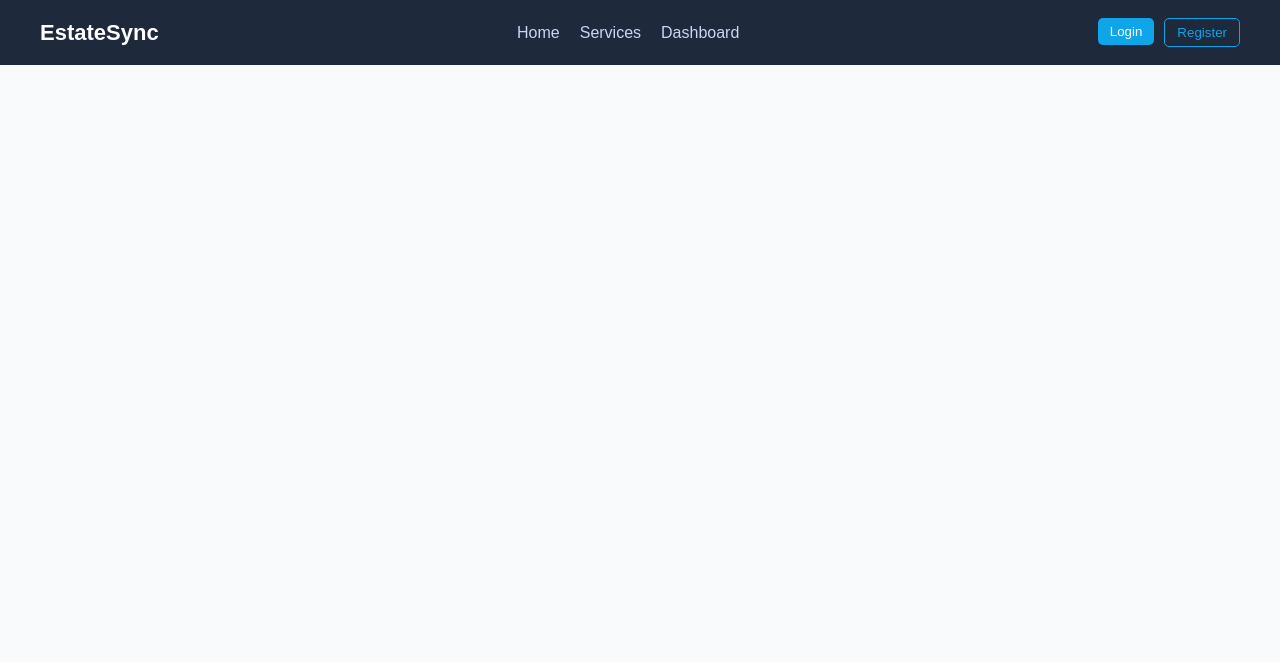
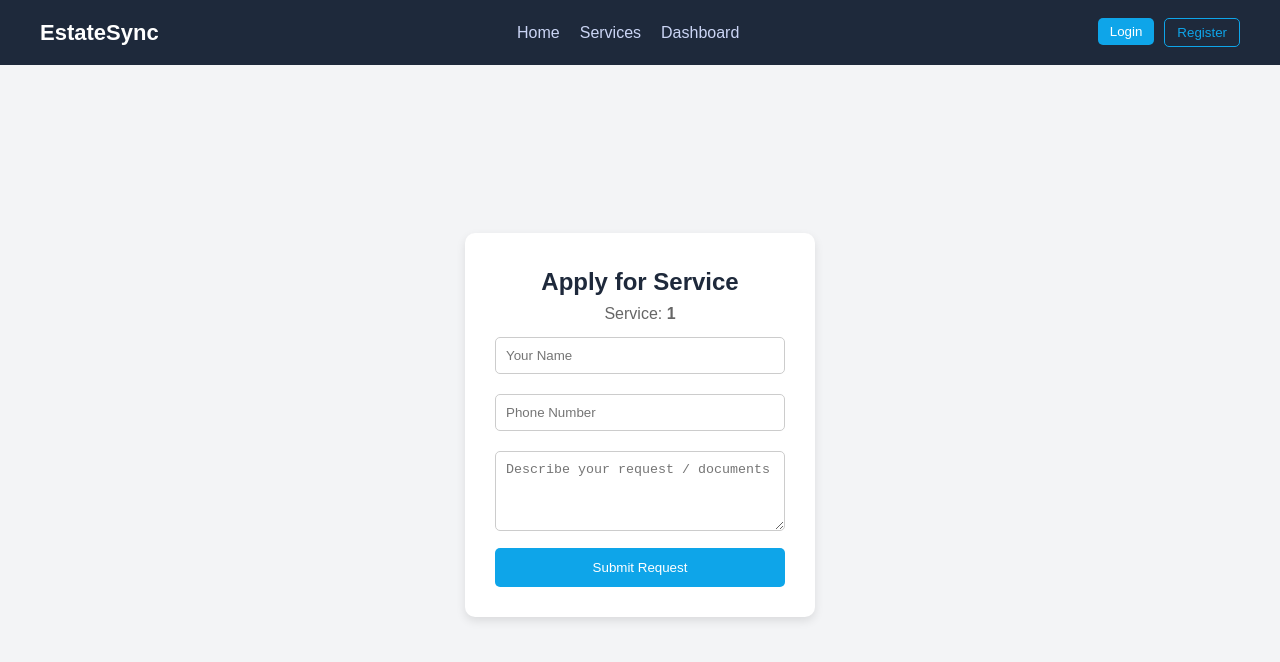
Before and after one commit to ChikkaGulliver/estate-sync, a React (Vite) app: page /service-form/1 in a window 1280 px wide. Shown: the top 662 px of the page. Built offline with nearby package versions, Linux system fonts and the light colour scheme.

Commit message:
updated website

```diff
--- a/src/App.jsx
+++ b/src/App.jsx
@@ -1,35 +1,31 @@
 import { BrowserRouter, Routes, Route } from "react-router-dom";
-import "./App.css";
-
 import Navbar from "./components/Navbar";
 
-// Pages
 import Home from "./pages/Home";
+import Login from "./pages/Login";
+import Register from "./pages/Register";
+import Dashboard from "./pages/Dashboard";
 import Services from "./pages/Services";
 import ServiceForm from "./pages/ServiceForm";
-import Dashboard from "./pages/Dashboard";
 import AgentDashboard from "./pages/AgentDashboard";
-import Login from "./pages/Login";
-import Register from "./pages/Register";
 
 export default function App() {
   return (
     <BrowserRouter>
-
-      {/* NAVBAR */}
       <Navbar />
 
-      {/* ROUTES */}
       <Routes>
         <Route path="/" element={<Home />} />
         <Route path="/services" element={<Services />} />
-        <Route path="/service-form" element={<ServiceForm />} />
+
+        {/* ✅ FIXED ROUTE */}
+        <Route path="/service-form/:id" element={<ServiceForm />} />
+
         <Route path="/dashboard" element={<Dashboard />} />
-        <Route path="/agent-dashboard" element={<AgentDashboard />} />
         <Route path="/login" element={<Login />} />
         <Route path="/register" element={<Register />} />
+        <Route path="/agent" element={<AgentDashboard />} />
       </Routes>
-
     </BrowserRouter>
   );
 }
--- /dev/null
+++ b/src/firebase.js
@@ -0,0 +1,21 @@
+// 🔥 Import Firebase SDKs
+import { initializeApp } from "firebase/app";
+import { getFirestore } from "firebase/firestore";
+import { getStorage } from "firebase/storage";
+
+// 🔥 Your Firebase config (from your screenshot)
+const firebaseConfig = {
+  apiKey: "AIzaSyAqsobU8ElpnsdotzAvrCwDtC1KPe6W20",
+  authDomain: "estatesync-67dff.firebaseapp.com",
+  projectId: "estatesync-67dff",
+  storageBucket: "estatesync-67dff.appspot.com",
+  messagingSenderId: "244526681807",
+  appId: "1:244526681807:web:93d871ebffbf14c530f1ba",
+};
+
+// 🔥 Initialize Firebase
+const app = initializeApp(firebaseConfig);
+
+// 🔥 Export services
+export const db = getFirestore(app);
+export const storage = getStorage(app);
--- a/src/pages/Dashboard.jsx
+++ b/src/pages/Dashboard.jsx
@@ -1,66 +1,92 @@
-import { useLocation } from "react-router-dom";
-import "./dashboard.css";
+import { useEffect, useState } from "react";
+import { db } from "../firebase";
+import { collection, onSnapshot, orderBy, query } from "firebase/firestore";
 
 export default function Dashboard() {
-  const location = useLocation();
-  const data = location.state;
+  const [orders, setOrders] = useState([]);
+  const [loading, setLoading] = useState(true);
 
-  // If user directly opens dashboard without submitting
-  if (!data) {
-    return (
-      <div className="dashboard">
-        <h2>No Service Data Found</h2>
-        <p>Please apply for a service first.</p>
-      </div>
+  useEffect(() => {
+    const q = query(collection(db, "orders"), orderBy("createdAt", "desc"));
+
+    const unsubscribe = onSnapshot(
+      q,
+      (snapshot) => {
+        const data = snapshot.docs.map((doc) => ({
+          id: doc.id,
+          ...doc.data(),
+        }));
+        setOrders(data);
+        setLoading(false);
+      },
+      (error) => {
+        console.error(error);
+        setLoading(false);
+      }
     );
+
+    return () => unsubscribe();
+  }, []);
+
+  if (loading) {
+    return <h2 style={{ padding: "40px" }}>Loading...</h2>;
   }
 
   return (
-    <div className="dashboard">
+    <div style={{ padding: "40px" }}>
+      <h1>Your Requests</h1>
 
-      {/* HEADER */}
-      <h1>User Dashboard</h1>
+      {orders.length === 0 ? (
+        <p>No requests found</p>
+      ) : (
+        orders.map((order) => {
+          const govtFee = Number(order.govtFee || 0);
+          const platformFee = 799;
+          const total = govtFee + platformFee;
 
-      <h3>Service Selected: {data.serviceName}</h3>
+          return (
+            <div key={order.id} style={styles.card}>
+              <h3>{order.serviceName}</h3>
 
-      {/* TRACKING SECTION */}
-      <div className="card">
-        <h2>Tracking Status</h2>
+              <p><b>Name:</b> {order.name}</p>
+              <p><b>Phone:</b> {order.phone}</p>
 
-        <ul>
-          <li className="done">✔ Documents Submitted</li>
-          <li className="progress">⏳ Verification in Progress</li>
-          <li>Agent Assignment Pending</li>
-          <li>Processing</li>
-          <li>Completed</li>
-        </ul>
-      </div>
+              <p>
+                <b>Status:</b>{" "}
+                <span style={{ color: "orange" }}>
+                  {order.status || "Pending"}
+                </span>
+              </p>
 
-      {/* CHARGES */}
-      <div className="card">
-        <h2>Charges Breakdown</h2>
+              <p><b>Details:</b> {order.details}</p>
 
-        <p>Agent Commission (6%): ₹{data.agentCommission}</p>
-        <p>Platform Fee: ₹{data.platformFee}</p>
+              <p><b>Govt Fee:</b> ₹ {govtFee}</p>
+              <p><b>Platform Fee:</b> ₹ {platformFee}</p>
+              <p><b>Total:</b> ₹ {total}</p>
 
-        <hr />
-
-        <h3>Total Amount: ₹{data.total}</h3>
-      </div>
-
-      {/* DELIVERY */}
-      <div className="card">
-        <h2>Delivery Details</h2>
-
-        <p>
-          Your service will be delivered via:
-          <br /><br />
-          📧 Email (Digital Copy)
-          <br />
-          📦 Physical Post to your registered address
-        </p>
-      </div>
-
+              {order.createdAt && (
+                <p style={{ fontSize: "12px", color: "#666" }}>
+                  Submitted on:{" "}
+                  {order.createdAt.toDate
+                    ? order.createdAt.toDate().toLocaleString()
+                    : "N/A"}
+                </p>
+              )}
+            </div>
+          );
+        })
+      )}
     </div>
   );
 }
+
+/* 🎨 Styles */
+const styles = {
+  card: {
+    border: "1px solid #ddd",
+    padding: "20px",
+    marginTop: "20px",
+    borderRadius: "10px",
+    boxShadow: "0 2px 6px rgba(0,0,0,0.1)",
+  },
+};
--- a/src/pages/ServiceForm.jsx
+++ b/src/pages/ServiceForm.jsx
@@ -1,127 +1,135 @@
-import { useNavigate, useLocation } from "react-router-dom";
 import { useState } from "react";
-import "./serviceform.css";
-
-// Documents required for each service
-const serviceDocs = {
-  "Sale Deed Registration": ["Sale Deed", "Owner ID Proof"],
-  "Gift Deed Registration": ["Gift Deed", "Owner ID Proof"],
-  "Property Transfer": ["Transfer Papers", "Tax Receipt"],
-
-  "Khata Transfer": ["Previous Khata", "Property ID"],
-  "Khata Extraction": ["Property Details"],
-  "Ownership Change": ["Ownership Proof"],
-
-  "Building Plan Approval": ["Building Plan", "Engineer Certificate"],
-  "Construction License": ["Construction Details"],
-
-  "Land Conversion": ["Land Records", "Conversion Form"],
-  "Layout Approval": ["Layout Plan", "Survey Report"],
-
-  "Title Verification": ["Sale Agreement", "Title Deed"],
-  "Legal Opinion": ["Property Documents"],
-  "Encumbrance Certificate": ["Property Details"],
-
-  "Home Loan Assistance": ["Income Proof", "Bank Statements"],
-  "Property Valuation": ["Property Documents"],
-  "Site Inspection": ["Property Address"],
-
-  "Agricultural Land Registration": ["Land Ownership Proof"],
-  "Conversion Guidance": ["Land Details"],
-
-  "Document Checklist": ["Existing Documents"],
-  "Application Filing Help": ["Required Documents"]
-};
+import { db } from "../firebase";
+import { collection, addDoc, serverTimestamp } from "firebase/firestore";
+import { useParams, useNavigate } from "react-router-dom";
 
 export default function ServiceForm() {
+  const { id } = useParams();
   const navigate = useNavigate();
-  const location = useLocation();
 
-  const serviceName = location.state?.serviceName || "Service";
+  const [name, setName] = useState("");
+  const [phone, setPhone] = useState("");
+  const [details, setDetails] = useState("");
+  const [loading, setLoading] = useState(false);
 
-  const [aadhar, setAadhar] = useState("");
-  const [files, setFiles] = useState({});
+  const handleSubmit = async (e) => {
+    e.preventDefault();
 
-  // Handle file upload
-  const handleFileChange = (doc, file) => {
-    setFiles((prev) => ({
-      ...prev,
-      [doc]: file
-    }));
-  };
-
-  // Submit form
-  const handleSubmit = () => {
-    if (!aadhar || aadhar.length !== 12) {
-      alert("Enter valid 12-digit Aadhar number");
+    if (!name || !phone) {
+      alert("Please fill required fields");
       return;
     }
 
-    const requiredDocs = serviceDocs[serviceName] || [];
+    try {
+      setLoading(true);
 
-    for (let doc of requiredDocs) {
-      if (!files[doc]) {
-        alert(`Please upload ${doc}`);
-        return;
-      }
+      await addDoc(collection(db, "orders"), {
+        serviceName: decodeURIComponent(id),
+        name,
+        phone,
+        details,
+        status: "Pending",
+        govtFee: 0,
+        createdAt: serverTimestamp(),
+      });
+
+      alert("✅ Request submitted successfully");
+
+      // Reset
+      setName("");
+      setPhone("");
+      setDetails("");
+
+      navigate("/dashboard");
+    } catch (error) {
+      console.error(error);
+      alert("❌ Error submitting request");
+    } finally {
+      setLoading(false);
     }
-
-    // 💰 Charges Calculation
-    const basePrice = 5000;
-    const agentCommission = basePrice * 0.06;
-    const platformFee = 599;
-    const total = basePrice + agentCommission + platformFee;
-
-    // Redirect to dashboard
-    navigate("/dashboard", {
-      state: {
-        serviceName,
-        aadhar,
-        agentCommission,
-        platformFee,
-        total
-      }
-    });
   };
 
   return (
-    <div className="form-page">
+    <div style={styles.container}>
+      <div style={styles.card}>
+        <h2>Apply for Service</h2>
 
-      {/* BACK BUTTON */}
-      <button className="back-btn" onClick={() => navigate(-1)}>
-        ← Back
-      </button>
+        <p style={{ color: "#666" }}>
+          Service: <b>{decodeURIComponent(id)}</b>
+        </p>
 
-      <div className="form-card">
-        <h2>{serviceName}</h2>
+        <form onSubmit={handleSubmit}>
+          <input
+            type="text"
+            placeholder="Your Name"
+            value={name}
+            onChange={(e) => setName(e.target.value)}
+            style={styles.input}
+          />
 
-        {/* AADHAR INPUT */}
-        <input
-          type="number"
-          placeholder="Enter 12-digit Aadhar Number"
-          onChange={(e) => setAadhar(e.target.value)}
-        />
+          <input
+            type="text"
+            placeholder="Phone Number"
+            value={phone}
+            onChange={(e) => setPhone(e.target.value)}
+            style={styles.input}
+          />
 
-        {/* DOCUMENT UPLOADS */}
-        {(serviceDocs[serviceName] || []).map((doc, index) => (
-          <div key={index} className="doc-field">
-            <label>{doc}</label>
+          <textarea
+            placeholder="Describe your request / documents"
+            value={details}
+            onChange={(e) => setDetails(e.target.value)}
+            style={styles.textarea}
+          />
 
-            <input
-              type="file"
-              onChange={(e) =>
-                handleFileChange(doc, e.target.files[0])
-              }
-            />
-          </div>
-        ))}
-
-        {/* SUBMIT */}
-        <button className="submit-btn" onClick={handleSubmit}>
-          Submit Application
-        </button>
+          <button type="submit" style={styles.button} disabled={loading}>
+            {loading ? "Submitting..." : "Submit Request"}
+          </button>
+        </form>
       </div>
-
     </div>
   );
 }
+
+/* 🎨 Styles */
+const styles = {
+  container: {
+    display: "flex",
+    justifyContent: "center",
+    alignItems: "center",
+    height: "90vh",
+    background: "#f3f4f6",
+  },
+  card: {
+    background: "white",
+    padding: "30px",
+    borderRadius: "10px",
+    width: "350px",
+    boxShadow: "0 4px 10px rgba(0,0,0,0.1)",
+    textAlign: "center",
+  },
+  input: {
+    width: "100%",
+    padding: "10px",
+    margin: "10px 0",
+    borderRadius: "5px",
+    border: "1px solid #ccc",
+  },
+  textarea: {
+    width: "100%",
+    padding: "10px",
+    margin: "10px 0",
+    borderRadius: "5px",
+    border: "1px solid #ccc",
+    height: "80px",
+  },
+  button: {
+    width: "100%",
+    padding: "12px",
+    background: "#0ea5e9",
+    color: "white",
+    border: "none",
+    borderRadius: "5px",
+    cursor: "pointer",
+  },
+};
```
Also changed, not shown: src/pages/Services.jsx (+25 -47 lines).
